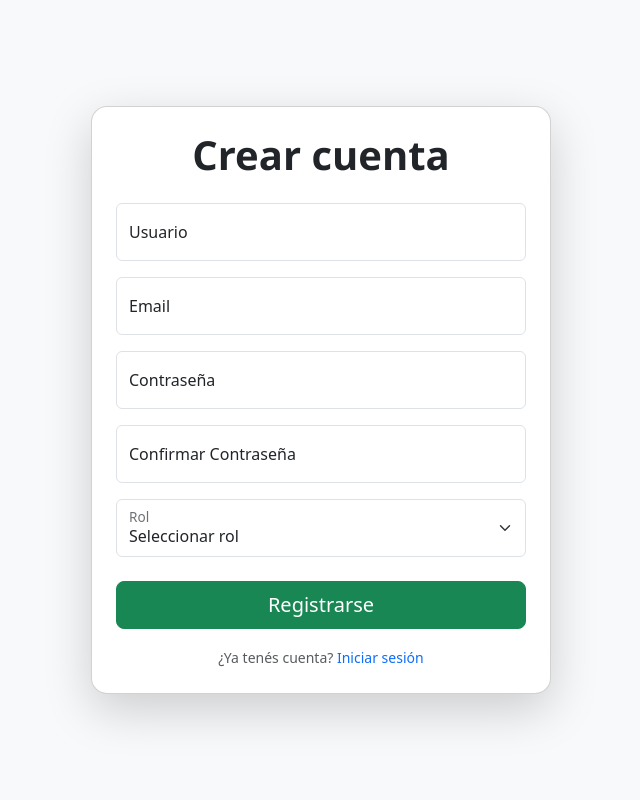
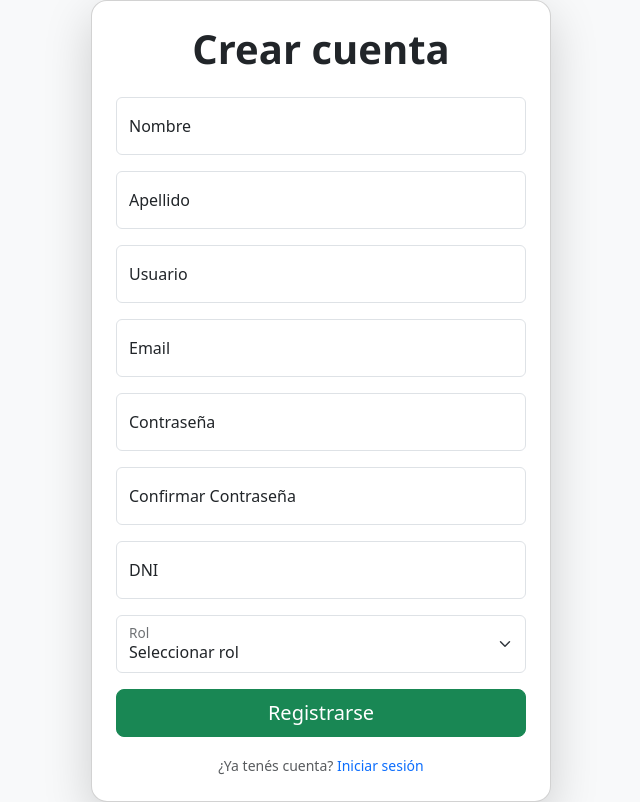
Before and after one commit to matecunille/Medify, a Django app: page /usuarios/registro/ in a window 1280 px wide. Shown: the part 56-858 px from the top of the page, without its empty margins (319-959 px from the left). Before the commit the page ends 792 px from the top, so only its background shows below. Run offline with Django 5.2, Linux system fonts and the light colour scheme.

Commit message:
login y registro funcional, agrego pagina home

```diff
--- a/Main_App/urls.py
+++ b/Main_App/urls.py
@@ -15,10 +15,20 @@ Including another URLconf
     2. Add a URL to urlpatterns:  path('blog/', include('blog.urls'))
 """
 from django.contrib import admin
+from django.contrib.auth.decorators import login_required
+from django.shortcuts import redirect, render
 from django.urls import path, include
-from django.views.generic import TemplateView
+
+@login_required
+def home(request):
+
+    context = {
+        'user' : request.user
+    }
+    return render(request, 'home.html',context)
 
 urlpatterns = [
+    path('', home , name='home'),
     path('admin/', admin.site.urls),
     path('consultas/',include('consultas.urls')),
     path('usuarios/',include('usuarios.urls')),
--- a/Templates/base.html
+++ b/Templates/base.html
@@ -4,6 +4,7 @@
     <meta charset="UTF-8">
     <title>{% block title %}Medify{% endblock %}</title>
     <link href="https://cdn.jsdelivr.net/npm/bootstrap@5.3.0/dist/css/bootstrap.min.css" rel="stylesheet">
+    <link rel="stylesheet" href="https://cdn.jsdelivr.net/npm/bootstrap-icons@1.10.5/font/bootstrap-icons.css">
     <script src="https://cdn.jsdelivr.net/npm/bootstrap@5.3.0/dist/js/bootstrap.bundle.min.js"></script>
     <style>
         .fade-message {
@@ -32,13 +33,15 @@
     </button>
     <div class="collapse navbar-collapse" id="navbarNav">
        <ul class="navbar-nav ms-auto">
-         {% if request.user.is_authenticated %}
-            <li class="nav-item">
-              <a class="nav-link" href="/consultas/">Consultas</a>
-            </li>
-            <li class="nav-item">
-              <a class="nav-link" href="/usuarios/logout/">Logout</a>
-            </li>
+         {% if request.user.is_authenticated  %}
+            {% if user.rol == "medico" %}
+                <li class="nav-item">
+                  <a class="nav-link" href="/consultas/">Consultas</a>
+                </li>
+            {% endif %}
+            <a href="{% url 'logout' %}" class="nav-link">
+                <i class="bi bi-box-arrow-right"></i> Cerrar sesión
+            </a>
         {% endif %}
      </ul>
     </div>
--- a/Templates/usuarios/registro.html
+++ b/Templates/usuarios/registro.html
@@ -6,39 +6,92 @@
 <div class="d-flex justify-content-center align-items-center" style="min-height: 100vh; background-color: #f8f9fa;">
     <div class="card shadow-lg rounded-4 p-4" style="width: 100%; max-width: 460px;">
         <h1 class="text-center mb-4 fw-bold" style="font-family: 'Segoe UI', sans-serif; font-size: 2.5rem;">Crear cuenta</h1>
+
         <form method="post">
             {% csrf_token %}
+
+            {% for error in form.non_field_errors %}
+                <div class="alert alert-danger">{{ error }}</div>
+            {% endfor %}
+
+            {% for field in form %}
+                {% for error in field.errors %}
+                    <div class="alert alert-danger">{{ error }}</div>
+                {% endfor %}
+            {% endfor %}
+
             <div class="form-floating mb-3">
-                <input type="text" name="username" id="id_username" class="form-control" placeholder="Usuario" required>
-                <label for="id_username">Usuario</label>
-            </div>
-            <div class="form-floating mb-3">
-                <input type="email" name="email" id="id_email" class="form-control" placeholder="Email">
-                <label for="id_email">Email</label>
-            </div>
-            <div class="form-floating mb-3">
-                <input type="password" name="password" id="id_password" class="form-control" placeholder="Contraseña" required>
-                <label for="id_password">Contraseña</label>
+                <input type="text" name="nombre" id="{{ form.nombre.id_for_label }}" class="form-control"
+                       placeholder="Nombre" required value="{{ form.nombre.value|default:'' }}">
+                <label for="{{ form.nombre.id_for_label }}">Nombre</label>
             </div>
 
             <div class="form-floating mb-3">
-                <input type="password" name="confirm_password" class="form-control" placeholder="Confirmar contraseña" required>
-                <label for="id_password">Confirmar Contraseña</label>
+                <input type="text" name="apellido" id="{{ form.apellido.id_for_label }}" class="form-control"
+                       placeholder="Apellido" required value="{{ form.apellido.value|default:'' }}">
+                <label for="{{ form.apellido.id_for_label }}">Apellido</label>
             </div>
 
-            <div class="form-floating mb-4">
-                <select class="form-select" id="id_rol" name="rol" required>
-                    <option value="" selected disabled>Seleccionar rol</option>
-                    <option value="paciente">Paciente</option>
-                    <option value="medico">Médico</option>
+            <div class="form-floating mb-3">
+                <input type="text" name="username" id="{{ form.username.id_for_label }}" class="form-control"
+                       placeholder="Usuario" required value="{{ form.username.value|default:'' }}">
+                <label for="{{ form.username.id_for_label }}">Usuario</label>
+            </div>
+
+            <div class="form-floating mb-3">
+                <input type="email" name="email" id="{{ form.email.id_for_label }}" class="form-control"
+                       placeholder="Email" required value="{{ form.email.value|default:'' }}">
+                <label for="{{ form.email.id_for_label }}">Email</label>
+            </div>
+
+            <div class="form-floating mb-3">
+                <input type="password" name="password" id="{{ form.password.id_for_label }}" class="form-control"
+                       placeholder="Contraseña" required>
+                <label for="{{ form.password.id_for_label }}">Contraseña</label>
+            </div>
+
+            <div class="form-floating mb-3">
+                <input type="password" name="confirm_password" id="{{ form.confirm_password.id_for_label }}" class="form-control"
+                       placeholder="Confirmar contraseña" required>
+                <label for="{{ form.confirm_password.id_for_label }}">Confirmar Contraseña</label>
+            </div>
+
+            <div class="form-floating mb-3">
+                <input type="text" name="dni" id="{{ form.dni.id_for_label }}" class="form-control"
+                       placeholder="DNI" value="{{ form.dni.value|default:'' }}">
+                <label for="{{ form.dni.id_for_label }}">DNI</label>
+            </div>
+
+            <div class="form-floating mb-3">
+                <select class="form-select" id="{{ form.rol.id_for_label }}" name="rol" required onchange="toggleEspecialidad()">
+                    <option value="" disabled {% if not form.rol.value %}selected{% endif %}>Seleccionar rol</option>
+                    <option value="paciente" {% if form.rol.value == "paciente" %}selected{% endif %}>Paciente</option>
+                    <option value="medico" {% if form.rol.value == "medico" %}selected{% endif %}>Médico</option>
                 </select>
-                <label for="id_rol">Rol</label>
+                <label for="{{ form.rol.id_for_label }}">Rol</label>
             </div>
+
+            <div class="form-floating mb-3" id="especialidad-container" style="display: none;">
+                <input type="text" name="especialidad" id="{{ form.especialidad.id_for_label }}" class="form-control"
+                       placeholder="Especialidad" value="{{ form.especialidad.value|default:'' }}">
+                <label for="{{ form.especialidad.id_for_label }}">Especialidad</label>
+            </div>
+
             <button type="submit" class="btn btn-success w-100 btn-lg">Registrarse</button>
         </form>
+
         <div class="mt-3 text-center">
             <small class="text-muted">¿Ya tenés cuenta? <a href="/usuarios/login/" class="text-decoration-none">Iniciar sesión</a></small>
         </div>
     </div>
 </div>
+
+<script>
+    function toggleEspecialidad() {
+        const rol = document.getElementById("{{ form.rol.id_for_label }}").value;
+        const especialidadContainer = document.getElementById("especialidad-container");
+        especialidadContainer.style.display = rol === "medico" ? "block" : "none";
+    }
+    window.addEventListener("DOMContentLoaded", toggleEspecialidad);
+</script>
 {% endblock %}
--- a/usuarios/models/Usuario.py
+++ b/usuarios/models/Usuario.py
@@ -14,4 +14,4 @@ class Usuario(AbstractUser):
     USERNAME_FIELD = 'username'
 
     def __str__(self):
-        return self.email
+        return f"{self.first_name} {self.last_name}"
--- a/usuarios/views.py
+++ b/usuarios/views.py
@@ -1,3 +1,4 @@
+from django.core.exceptions import ValidationError
 from django.shortcuts import render, redirect
 from django import forms
 from django.contrib.auth import login, authenticate, logout
@@ -12,36 +13,67 @@ from django.contrib import messages
 def logout_view(request):
     logout(request)
     return redirect('login')
+
+class RegistroForm(forms.Form):
+    nombre = forms.CharField(label='Nombre',max_length=15)
+    apellido = forms.CharField(label='Apellido',max_length=15)
+    username = forms.CharField(label='Usuario', max_length=150)
+    email = forms.EmailField(label='Email')
+    password = forms.CharField(widget=forms.PasswordInput, label='Contraseña')
+    confirm_password = forms.CharField(widget=forms.PasswordInput, label='Confirmar contraseña')
+    rol = forms.ChoiceField(choices=Usuario.ROL_CHOICES, label='Rol')
+    dni = forms.CharField(label='DNI', max_length=20, required=False)
+    especialidad = forms.CharField(label='Especialidad', max_length=100, required=False)
+
+    def clean_username(self):
+        username = self.cleaned_data['username']
+        if UsuarioService.buscar_por_username(username):
+            raise ValidationError("Nombre de usuario ya está en uso.")
+        return username
+
+    def clean_email(self):
+        email = self.cleaned_data['email']
+        if UsuarioService.buscar_por_email(email):
+            raise ValidationError("Email ya está registrado.")
+        return email
+
+    def clean(self):
+        cleaned_data = super().clean()
+        password = cleaned_data.get('password')
+        confirm_password = cleaned_data.get('confirm_password')
+        rol = cleaned_data.get('rol')
+        especialidad = cleaned_data.get('especialidad')
+
+        if password and confirm_password and password != confirm_password:
+            raise ValidationError("Las contraseñas no coinciden")
+
+        if rol == 'medico' and not especialidad:
+            raise ValidationError("La especialidad es obligatoria para médicos")
+
+        return cleaned_data
+
 def registro_view(request):
-    if request.method == 'POST':
-        username = request.POST.get('username')
-        email = request.POST.get('email')
-        password = request.POST.get('password')
-        confirm_password = request.POST.get('confirm_password')
-        rol = request.POST.get('rol')
+    form = RegistroForm(request.POST or None)
 
-        if password != confirm_password:
-            messages.error(request, "¡Las contraseñas deben coincidir!")
-            return render(request, 'usuarios/registro.html')
-
-        resultado = UsuarioService.crear_usuario(
-            username=username,
-            email=email,
-            password=password,
-            rol=rol
+    if request.method == 'POST' and form.is_valid():
+        data = form.cleaned_data
+        user = UsuarioService.crear_usuario(
+            username=data['username'],
+            email=data['email'],
+            password=data['password'],
+            rol=data['rol'],
+            dni=data.get('dni'),
+            especialidad=data.get('especialidad') if data['rol'] == 'medico' else None,
+            first_name=data.get('nombre'),
+            last_name=data.get('apellido')
         )
-
-        if resultado == 'usuario_duplicado':
-            messages.error(request, "Nombre de usuario existente")
-        elif resultado == 'email_duplicado':
-            messages.error(request, "Email existente")
-        elif resultado is None:
+        if user is None:
             messages.error(request, "Error inesperado al crear el usuario")
-        elif isinstance(resultado, Usuario):
+        else:
             messages.success(request, "¡Usuario creado exitosamente!")
             return redirect('/usuarios/login/')
 
-    return render(request, 'usuarios/registro.html')
+    return render(request, 'usuarios/registro.html', {'form': form})
 class LoginForm(forms.Form):
     username = forms.CharField(label='Usuario', max_length=150)
     password = forms.CharField(widget=forms.PasswordInput, label='Contraseña')
```
Also changed, not shown: Templates/home.html (added, +18 -0 lines), Templates/usuarios/login.html (+18 -5 lines), consultas/views.py (+4 -6 lines), usuarios/services/UsuarioService.py (+11 -10 lines).
